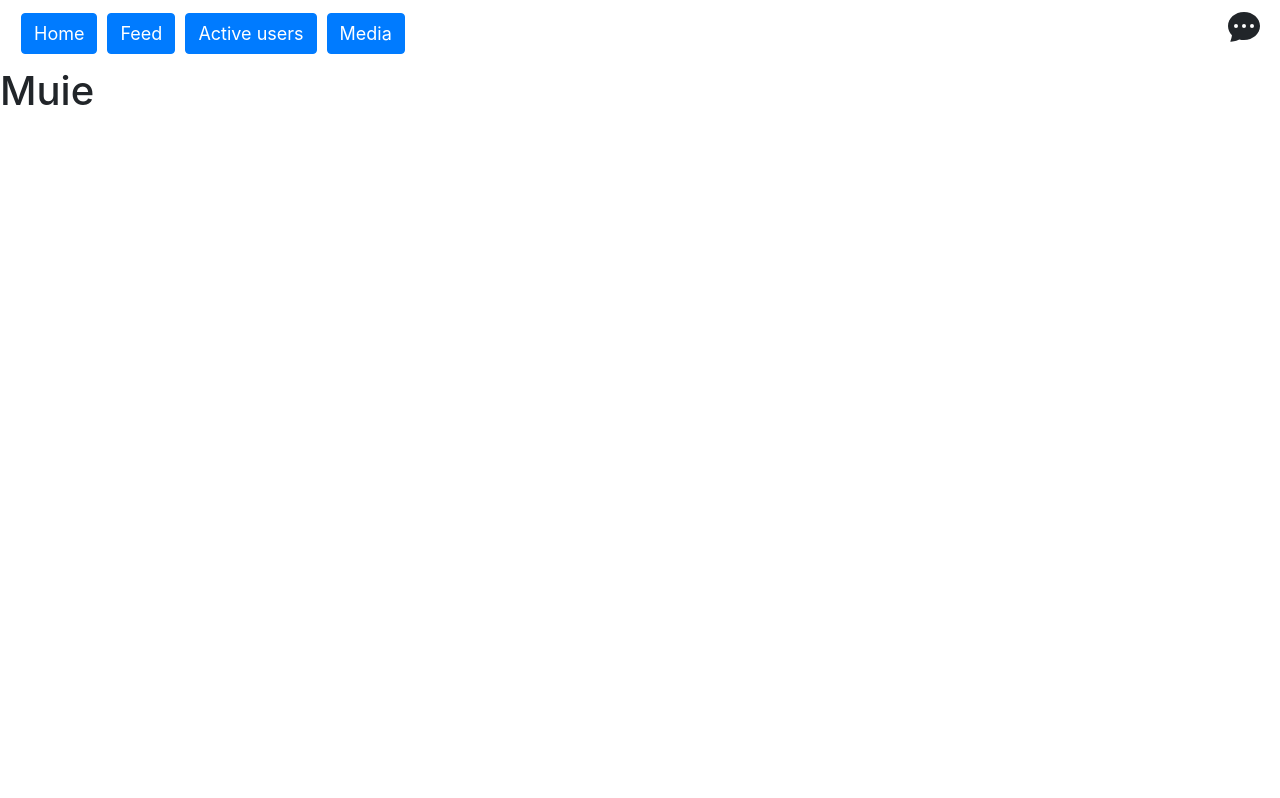
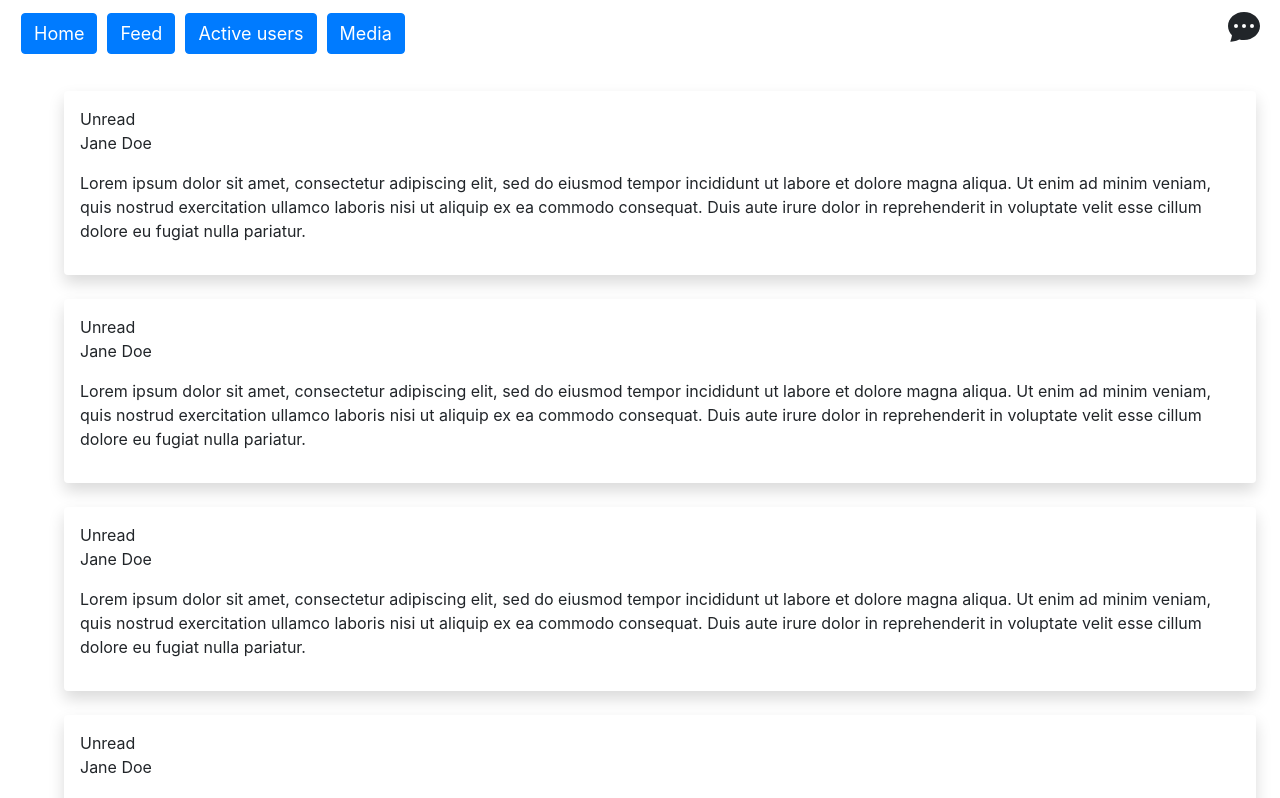
Before and after one commit to Solity-Chat/front-end, a React (Create React App) app: page /feed in a window 1280 px wide. Shown: the top 798 px of the page. Built offline with nearby package versions, Linux system fonts and the light colour scheme.

Commit message:
Finish basic look of the application

```diff
--- a/src/App.tsx
+++ b/src/App.tsx
@@ -3,7 +3,45 @@ import "./App.css";
 import { BrowserRouter as Router, Switch, Route, Link } from "react-router-dom";
 import Home from "./components/Home/Home";
 import Feed from "./components/Feed/Feed";
+import ActiveUsersFeed from "./components/User/ActiveUsersFeed";
 
+/**
+ * Mocked date test-purpose only
+ */
+const users = [
+  {
+    userName: "Jane Doe",
+    userBio: "Architect and engineer. Very eager to meet new people",
+  },
+  {
+    userName: "Jane Doe",
+    userBio: "Architect and engineer. Very eager to meet new people",
+  },
+  {
+    userName: "Jane Doe",
+    userBio: "Architect and engineer. Very eager to meet new people",
+  },
+  {
+    userName: "Jane Doe",
+    userBio: "Architect and engineer. Very eager to meet new people",
+  },
+  {
+    userName: "Jane Doe",
+    userBio: "Architect and engineer. Very eager to meet new people",
+  },
+  {
+    userName: "Jane Doe",
+    userBio: "Architect and engineer. Very eager to meet new people",
+  },
+  {
+    userName: "Jane Doe",
+    userBio: "Architect and engineer. Very eager to meet new people",
+  },
+  {
+    userName: "Jane Doe",
+    userBio: "Architect and engineer. Very eager to meet new people",
+  },
+];
 /**
  * Mocked date test-purpose only
  */
@@ -71,6 +109,72 @@ const cards = [
 ];
 
 /**
+ * Mocked date test-purpose only
+ */
+const messages = [
+  {
+    messageStatus: 0,
+    messageSender: "Jane Doe",
+    messageContent:
+      "Lorem ipsum dolor sit amet, consectetur adipiscing elit, sed do eiusmod tempor incididunt ut labore et dolore magna aliqua. Ut enim ad minim veniam, quis nostrud exercitation ullamco laboris nisi ut aliquip ex ea commodo consequat. Duis aute irure dolor in reprehenderit in voluptate velit esse cillum dolore eu fugiat nulla pariatur.",
+  },
+  {
+    messageStatus: 0,
+    messageSender: "Jane Doe",
+    messageContent:
+      "Lorem ipsum dolor sit amet, consectetur adipiscing elit, sed do eiusmod tempor incididunt ut labore et dolore magna aliqua. Ut enim ad minim veniam, quis nostrud exercitation ullamco laboris nisi ut aliquip ex ea commodo consequat. Duis aute irure dolor in reprehenderit in voluptate velit esse cillum dolore eu fugiat nulla pariatur.",
+  },
+  {
+    messageStatus: 0,
+    messageSender: "Jane Doe",
+    messageContent:
+      "Lorem ipsum dolor sit amet, consectetur adipiscing elit, sed do eiusmod tempor incididunt ut labore et dolore magna aliqua. Ut enim ad minim veniam, quis nostrud exercitation ullamco laboris nisi ut aliquip ex ea commodo consequat. Duis aute irure dolor in reprehenderit in voluptate velit esse cillum dolore eu fugiat nulla pariatur.",
+  },
+  {
+    messageStatus: 0,
+    messageSender: "Jane Doe",
+    messageContent:
+      "Lorem ipsum dolor sit amet, consectetur adipiscing elit, sed do eiusmod tempor incididunt ut labore et dolore magna aliqua. Ut enim ad minim veniam, quis nostrud exercitation ullamco laboris nisi ut aliquip ex ea commodo consequat. Duis aute irure dolor in reprehenderit in voluptate velit esse cillum dolore eu fugiat nulla pariatur.",
+  },
+  {
+    messageStatus: 0,
+    messageSender: "Jane Doe",
+    messageContent:
+      "Lorem ipsum dolor sit amet, consectetur adipiscing elit, sed do eiusmod tempor incididunt ut labore et dolore magna aliqua. Ut enim ad minim veniam, quis nostrud exercitation ullamco laboris nisi ut aliquip ex ea commodo consequat. Duis aute irure dolor in reprehenderit in voluptate velit esse cillum dolore eu fugiat nulla pariatur.",
+  },
+  {
+    messageStatus: 0,
+    messageSender: "Jane Doe",
+    messageContent:
+      "Lorem ipsum dolor sit amet, consectetur adipiscing elit, sed do eiusmod tempor incididunt ut labore et dolore magna aliqua. Ut enim ad minim veniam, quis nostrud exercitation ullamco laboris nisi ut aliquip ex ea commodo consequat. Duis aute irure dolor in reprehenderit in voluptate velit esse cillum dolore eu fugiat nulla pariatur.",
+  },
+  {
+    messageStatus: 0,
+    messageSender: "Jane Doe",
+    messageContent:
+      "Lorem ipsum dolor sit amet, consectetur adipiscing elit, sed do eiusmod tempor incididunt ut labore et dolore magna aliqua. Ut enim ad minim veniam, quis nostrud exercitation ullamco laboris nisi ut aliquip ex ea commodo consequat. Duis aute irure dolor in reprehenderit in voluptate velit esse cillum dolore eu fugiat nulla pariatur.",
+  },
+  {
+    messageStatus: 0,
+    messageSender: "Jane Doe",
+    messageContent:
+      "Lorem ipsum dolor sit amet, consectetur adipiscing elit, sed do eiusmod tempor incididunt ut labore et dolore magna aliqua. Ut enim ad minim veniam, quis nostrud exercitation ullamco laboris nisi ut aliquip ex ea commodo consequat. Duis aute irure dolor in reprehenderit in voluptate velit esse cillum dolore eu fugiat nulla pariatur.",
+  },
+  {
+    messageStatus: 0,
+    messageSender: "Jane Doe",
+    messageContent:
+      "Lorem ipsum dolor sit amet, consectetur adipiscing elit, sed do eiusmod tempor incididunt ut labore et dolore magna aliqua. Ut enim ad minim veniam, quis nostrud exercitation ullamco laboris nisi ut aliquip ex ea commodo consequat. Duis aute irure dolor in reprehenderit in voluptate velit esse cillum dolore eu fugiat nulla pariatur.",
+  },
+  {
+    messageStatus: 0,
+    messageSender: "Jane Doe",
+    messageContent:
+      "Lorem ipsum dolor sit amet, consectetur adipiscing elit, sed do eiusmod tempor incididunt ut labore et dolore magna aliqua. Ut enim ad minim veniam, quis nostrud exercitation ullamco laboris nisi ut aliquip ex ea commodo consequat. Duis aute irure dolor in reprehenderit in voluptate velit esse cillum dolore eu fugiat nulla pariatur.",
+  },
+];
+
+/**
  * @constructor
  * Generator for the navigation bar
  */
@@ -134,13 +238,13 @@ const Navigation = () => (
 const Switches = () => (
   <Switch>
     <Route path="/feed">
-      <Feed />
+      <Feed messages={messages} />
     </Route>
     <Route path="/users">
-      <h1>Hello 2</h1>
+      <ActiveUsersFeed users={users} />
     </Route>
     <Route path="/media">
-      <h1>Hello 2</h1>
+      <h1 className="m-2">The media manager is empty</h1>
     </Route>
     <Route path="/">
       <Home cards={cards} />
--- a/src/components/Feed/Feed.tsx
+++ b/src/components/Feed/Feed.tsx
@@ -1,11 +1,22 @@
-import React from 'react'
+import React from "react";
+import Message, { MessageProps } from "./Message";
 
-const Feed = () => (
-    <div className="main">
-       <h1>
-          Muie
-       </h1>
-    </div>
-)
+export interface FeedProps {
+  messages: MessageProps[];
+}
 
-export default Feed
+const Feed = (data: FeedProps) => (
+  <div className="main">
+    <ul className="messages">
+      {data.messages.map((message) => (
+        <Message
+          messageStatus={message.messageStatus}
+          messageSender={message.messageSender}
+          messageContent={message.messageContent}
+        />
+      ))}
+    </ul>
+  </div>
+);
+
+export default Feed;
--- /dev/null
+++ b/src/components/Feed/Message.tsx
@@ -0,0 +1,23 @@
+import React from "react";
+
+export interface MessageProps {
+  messageStatus: Number;
+  messageSender: String;
+  messageContent: String;
+}
+
+const Message = (data: MessageProps) => (
+  <div className="shadow p-3 m-4 rounded">
+    <div className="wrap">
+      <span className="contact-status">
+        {data.messageStatus === 0 ? "Unread" : "Read"}
+      </span>
+      <div className="meta">
+        <p className="name">{data.messageSender}</p>
+        <p className="preview">{data.messageContent}</p>
+      </div>
+    </div>
+  </div>
+);
+
+export default Message;
--- /dev/null
+++ b/src/components/User/ActiveUsersFeed.tsx
@@ -0,0 +1,17 @@
+import React from "react";
+import User, { UserProps } from "./User";
+import "../../styles/User/ActiveUsersFeed.css";
+
+export interface ActiveUsersFeedProps {
+  users: UserProps[];
+}
+
+const ActiveUsersFeed = (data: ActiveUsersFeedProps) => (
+  <div className="contacts">
+    {data.users.map((user) => (
+      <User userName={user.userName} userBio={user.userBio} />
+    ))}
+  </div>
+);
+
+export default ActiveUsersFeed;
--- /dev/null
+++ b/src/components/User/User.tsx
@@ -0,0 +1,23 @@
+import React from "react";
+import path from "../../assets/default-user.png";
+import "../../styles/User/User.css";
+
+export interface UserProps {
+  userName: string;
+  userBio: string;
+}
+
+const User = (data: UserProps) => (
+  <div className="card user-profile m-1">
+    <img src={path} className="card-img-top user-image" alt="..." />
+    <div className="card-body">
+      <h5 className="card-title">{data.userName}</h5>
+      <p className="card-text">{data.userBio}</p>
+      <button type="button" className="btn btn-primary">
+        Request message
+      </button>
+    </div>
+  </div>
+);
+
+export default User;
--- /dev/null
+++ b/src/styles/Feed/Feed.css
@@ -0,0 +1,4 @@
+.messages {
+    display: flex;
+    justify-content: center;
+}
--- /dev/null
+++ b/src/styles/User/ActiveUsersFeed.css
@@ -0,0 +1,5 @@
+.contacts {
+    display: flex;
+    justify-content: space-between;
+    flex-wrap: wrap;
+}
--- /dev/null
+++ b/src/styles/User/User.css
@@ -0,0 +1,3 @@
+.user-profile {
+    width: 18rem;
+}
```
Also changed, not shown: src/assets/default-user.png (added), src/styles/Feed/Message.css (added), 1 other file (tests, documents, lock files or other folders).
